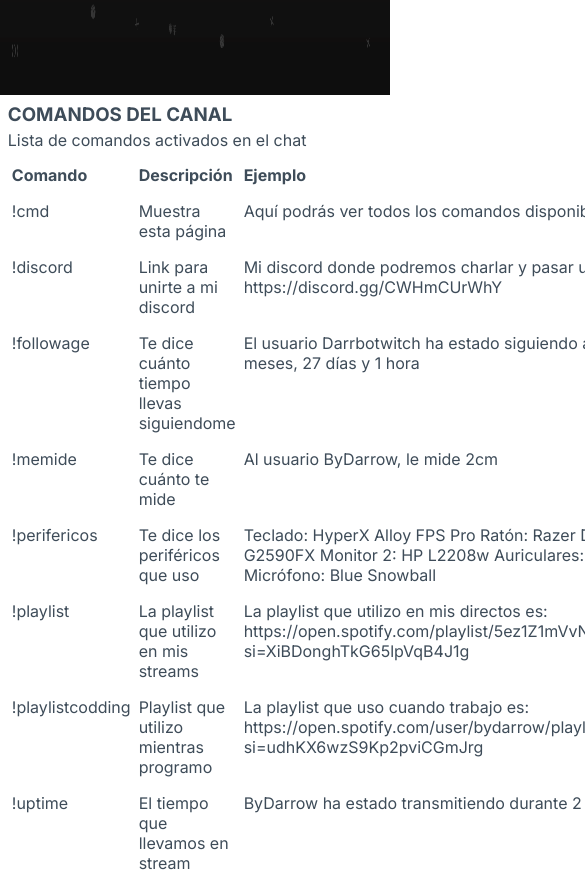
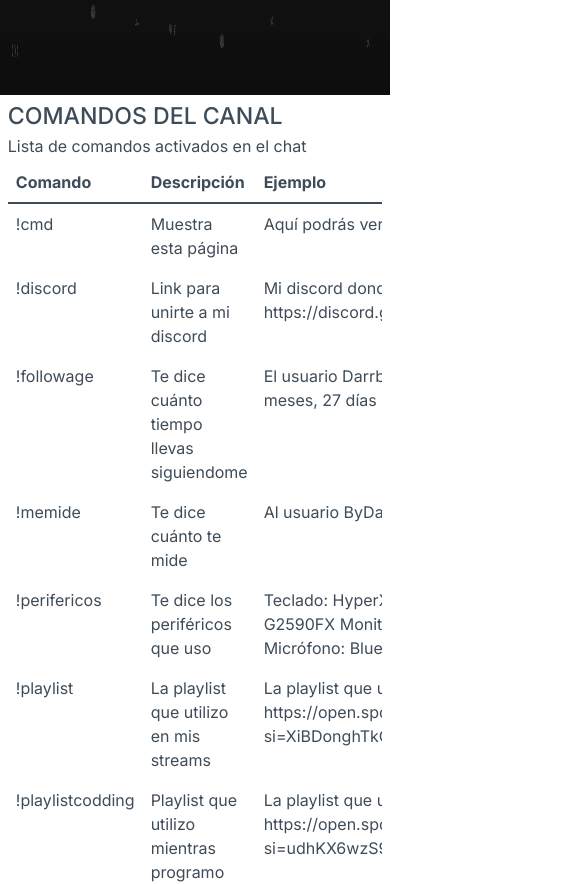
Before and after one commit to ByDarrow/byd_commandtwitchweb, a plain HTML site: page index.html in a window 390 px wide. Shown: the part 225-1109 px from the top of the page, 585 px wide, since content can reach past the window. Drawn offline with nearby package versions, Linux system fonts and the light colour scheme.

Commit message:
Responsive done

```diff
--- a/assets/css/style.css
+++ b/assets/css/style.css
@@ -65,32 +65,50 @@ body {
   margin-left: 2%;
 }
 
-.grid {
+.table-container {
   margin: 2% 2%;
-  display: grid;
-  grid-template-columns: repeat(4, 1fr);
+  margin-top: 1%;
   background-color: var(--dark-command-box-color);
 }
 
-.grid > span {
+.table {
+  --bs-table-bg: transparent;
+  --bs-table-accent-bg: transparent;
+  --bs-table-striped-color: #212529;
+  --bs-table-striped-bg: rgba(0, 0, 0, 0.05);
+  --bs-table-active-color: #212529;
+  --bs-table-active-bg: rgba(0, 0, 0, 0.1);
+  --bs-table-hover-color: #212529;
+  --bs-table-hover-bg: rgba(0, 0, 0, 0.075);
+  width: 100%;
+  margin-bottom: 1rem;
+  color: var(--dark-font-color);
+  vertical-align: top;
+}
+
+.table-hover tbody tr:hover td, .table-hover tbody tr:hover th {
+  background-color: rgb(208,208,208);
+}
+
+.table > span {
   padding: 8px 4px;
 }
 
-.grid a:link {
+.table a:link {
   color: var(--dark-font-color);
   text-decoration: none;
 }
 
-.grid a:visited {
+.table a:visited {
   color: var(--dark-font-color);
 }
 
-.grid a:hover {
-  color: #bbbbdd;
+.table a:hover {
+  color: #7c7c91;
   text-decoration: none;
 }
 
-.grid a:active {
+.table a:active {
   text-decoration: none;
 }
 
@@ -149,25 +167,30 @@ body {
     color: var(--sub-light-font-color);
   }
 
-  .grid {
+  .table-container {
+    margin: 2% 2%;
+    margin-top: 1%;
     background-color: var(--light-command-box-color);
   }
 
-  .grid a:link {
+  .table {
+    color: var(--light-font-color);
+  }
+  .table a:link {
     color: var(--light-font-color);
     text-decoration: none;
   }
 
-  .grid a:visited {
+  .table a:visited {
     color: var(--light-font-color);
   }
 
-  .grid a:hover {
-    color: #bbbbdd;
+  .table a:hover {
+    color: #212529;
     text-decoration: none;
   }
 
-  .grid a:active {
+  .table a:active {
     text-decoration: none;
   }
 
--- a/assets/js/script.js
+++ b/assets/js/script.js
@@ -1 +1 @@
-document.getElementById("url").innerHTML += `Aquí podrás ver todos los comandos disponibles: <a>${window.location.href}</a>`;
+document.getElementById("url").innerHTML += `Aquí podrás ver todos los comandos disponibles: <a href="${window.location.href}">${window.location.href}</a>`;
--- a/index.html
+++ b/index.html
@@ -5,6 +5,7 @@
     <meta http-equiv="X-UA-Compatible" content="IE=edge">
     <meta name="viewport" content="width=device-width, initial-scale=1.0">
     <link rel="icon" href="assets/img/favicon.png" type="image/png">
+    <link href="https://cdn.jsdelivr.net/npm/bootstrap@5.1.3/dist/css/bootstrap.min.css" rel="stylesheet" integrity="sha384-1BmE4kWBq78iYhFldvKuhfTAU6auU8tT94WrHftjDbrCEXSU1oBoqyl2QvZ6jIW3" crossorigin="anonymous">
     <link rel="stylesheet" href="./assets/css/reset.css" type="text/css">
     <link rel="stylesheet" href="./assets/css/style.css" type="text/css">
     <script src="https://kit.fontawesome.com/9b20f05bef.js" crossorigin="anonymous"></script>
@@ -23,58 +24,67 @@
         <p class="activeCommands">Lista de comandos activados en el chat</p>
     </div>
 
-    <div class="grid">
-        <span>
-            <strong>Comando</strong>
-        </span>
-        <span>
-            <strong>Descripción</strong>
-        </span>
-        <span>
-            <strong>Ejemplo</strong>
-        </span>
-        <span>
-            <strong>Bot</strong>
-        </span>
-        <span>!cmd</span>
-        <span>Muestra esta página</span>
-        <span id="url"></span>
-        <span>Darrbotwitch</span>
-
-        <span>!discord</span>
-        <span>Link para unirte a mi discord</span>
-        <span>Mi discord donde podremos charlar y pasar un buen rato es: <a href="https://discord.gg/CWHmCUrWhY">https://discord.gg/CWHmCUrWhY</a></span>
-        <span>Darrbotwitch</span>
-
-        <span>!followage</span>
-        <span>Te dice cuánto tiempo llevas siguiendome</span>
-        <span>El usuario Darrbotwitch ha estado siguiendo a ByDarrow durante 1 año, 5 meses, 27 días y 1 hora</span>
-        <span>StreamElements</span>
-
-        <span>!memide</span>
-        <span>Te dice cuánto te mide</span>
-        <span>Al usuario ByDarrow, le mide 2cm</span>
-        <span>Darrbotwitch</span>
-
-        <span>!perifericos</span>
-        <span>Te dice los periféricos que uso</span>
-        <span>Teclado: HyperX Alloy FPS Pro Ratón: Razer DeathAdder V2 Monitor 1: AOC G2590FX Monitor 2: HP L2208w Auriculares: HyperX Cloud Flight Micrófono: Blue Snowball</span>
-        <span>Darrbotwitch</span>
-
-        <span>!playlist</span>
-        <span>La playlist que utilizo en mis streams</span>
-        <span>La playlist que utilizo en mis directos es: <a href=" https://open.spotify.com/user/bydarrow/playlist/5ez1Z1mVvNfjKRSli4W2VA?si=XiBDonghTkG65lpVqB4J1g">https://open.spotify.com/playlist/5ez1Z1mVvNfjKRSli4W2VA?si=XiBDonghTkG65lpVqB4J1g</a></span>
-        <span>Darrbotwitch</span>
-
-        <span>!playlistcodding</span>
-        <span>Playlist que utilizo mientras programo</span>
-        <span>La playlist que uso cuando trabajo es: <a href=" https://open.spotify.com/user/bydarrow/playlist/1kXf6S5iHjMhseEbVzKoMe?si=udhKX6wzS9Kp2pviCGmJrg">https://open.spotify.com/user/bydarrow/playlist/1kXf6S5iHjMhseEbVzKoMe?si=udhKX6wzS9Kp2pviCGmJrg</a></span>
-        <span>Darrbotwitch</span>
-
-        <span>!uptime</span>
-        <span>El tiempo que llevamos en stream</span>
-        <span>ByDarrow ha estado transmitiendo durante 2 horas y 20 minutos</span>
-        <span>StreamElements</span>
+    <div class="table-responsive table-container">
+        <table class="table table-hover">
+            <thead>
+                <tr>
+                    <th scope="col">Comando</th>
+                    <th scope="col">Descripción</th>
+                    <th scope="col">Ejemplo</th>
+                    <th scope="col">Bot</th>
+                </tr>
+            </thead>
+            <tbody>
+                <tr>
+                    <td scope="row">!cmd</td>
+                    <td>Muestra esta página</td>
+                    <td id="url"></td>
+                    <td>Darrbotwitch</td>
+                </td>
+                <tr>
+                    <td scope="row">!discord</td>
+                    <td>Link para unirte a mi discord</td>
+                    <td>Mi discord donde podremos charlar y pasar un buen rato es: <a href="https://discord.gg/CWHmCUrWhY">https://discord.gg/CWHmCUrWhY</a></td>
+                    <td>Darrbotwitch</td>
+                </tr>
+                <tr>
+                  <td scope="row">!followage</td>
+                  <td>Te dice cuánto tiempo llevas siguiendome</td>
+                  <td>El usuario Darrbotwitch ha estado siguiendo a ByDarrow durante 1 año, 5 meses, 27 días y 1 hora</td>
+                  <td>StreamElements</td>
+                </tr>
+                <tr>
+                  <td scope="row">!memide</td>
+                  <td>Te dice cuánto te mide</td>
+                  <td>Al usuario ByDarrow, le mide 2cm</td>
+                  <td>Darrbotwitch</td>
+                </tr>
+                <tr>
+                  <td scope="row">!perifericos</td>
+                  <td>Te dice los periféricos que uso</td>
+                  <td>Teclado: HyperX Alloy FPS Pro Ratón: Razer DeathAdder V2 Monitor 1: AOC G2590FX Monitor 2: HP L2208w Auriculares: HyperX Cloud Flight Micrófono: Blue Snowball</td>
+                  <td>Darrbotwitch</td>
+                </tr>
+                <tr>
+                  <td scope="row">!playlist</td>
+                  <td>La playlist que utilizo en mis streams</td>
+                  <td>La playlist que utilizo en mis directos es: <a href=" https://open.spotify.com/user/bydarrow/playlist/5ez1Z1mVvNfjKRSli4W2VA?si=XiBDonghTkG65lpVqB4J1g">https://open.spotify.com/playlist/5ez1Z1mVvNfjKRSli4W2VA?si=XiBDonghTkG65lpVqB4J1g</a></td>
+                  <td>Darrbotwitch</td>
+                </tr>
+                <tr>
+                  <td scope="row">!playlistcodding</td>
+                  <td>Playlist que utilizo mientras programo</td>
+                  <td>La playlist que uso cuando trabajo es: <a href=" https://open.spotify.com/user/bydarrow/playlist/1kXf6S5iHjMhseEbVzKoMe?si=udhKX6wzS9Kp2pviCGmJrg">https://open.spotify.com/user/bydarrow/playlist/1kXf6S5iHjMhseEbVzKoMe?si=udhKX6wzS9Kp2pviCGmJrg</a></td>
+                  <td>Darrbotwitch</td>
+                </tr>
+                <tr>
+                  <td scope="row">!uptime</td>
+                  <td>El tiempo que llevamos en stream</td>
+                  <td>ByDarrow ha estado transmitiendo durante 2 horas y 20 minutos</td>
+                  <td>StreamElements</td>
+                </tr>
+              </tbody>
+        </table>
     </div>
 
     <footer class="footer__container">
```
Also changed, not shown: dkdk.txt.
